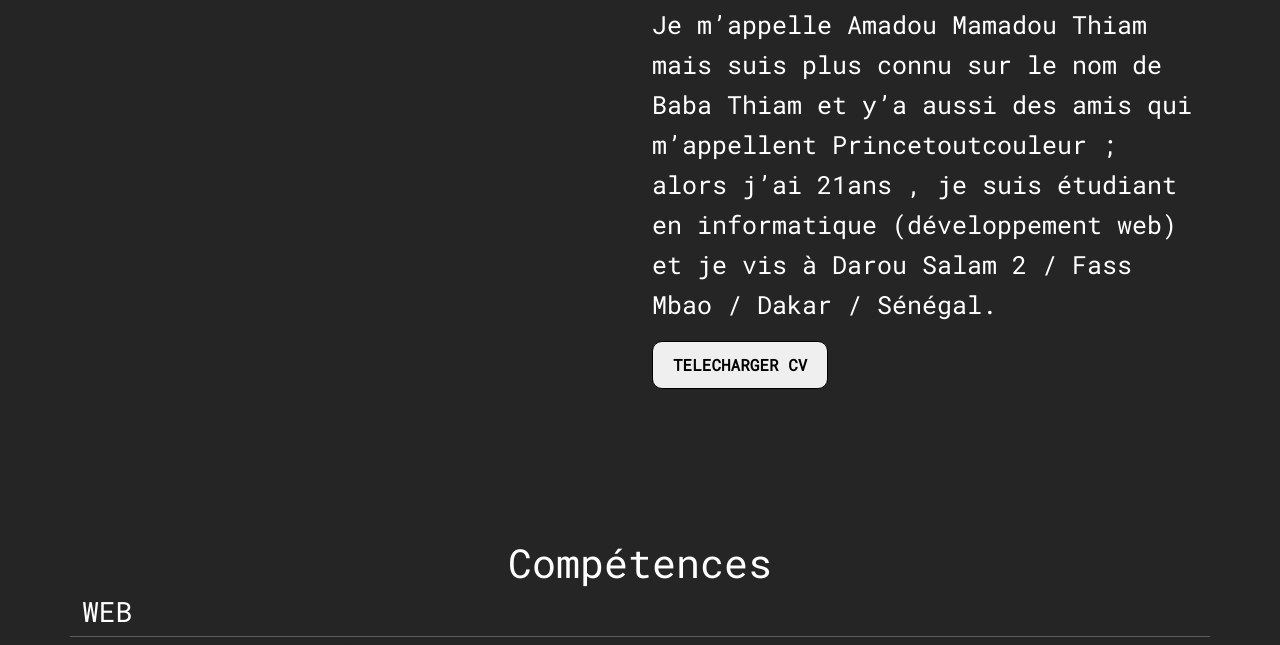
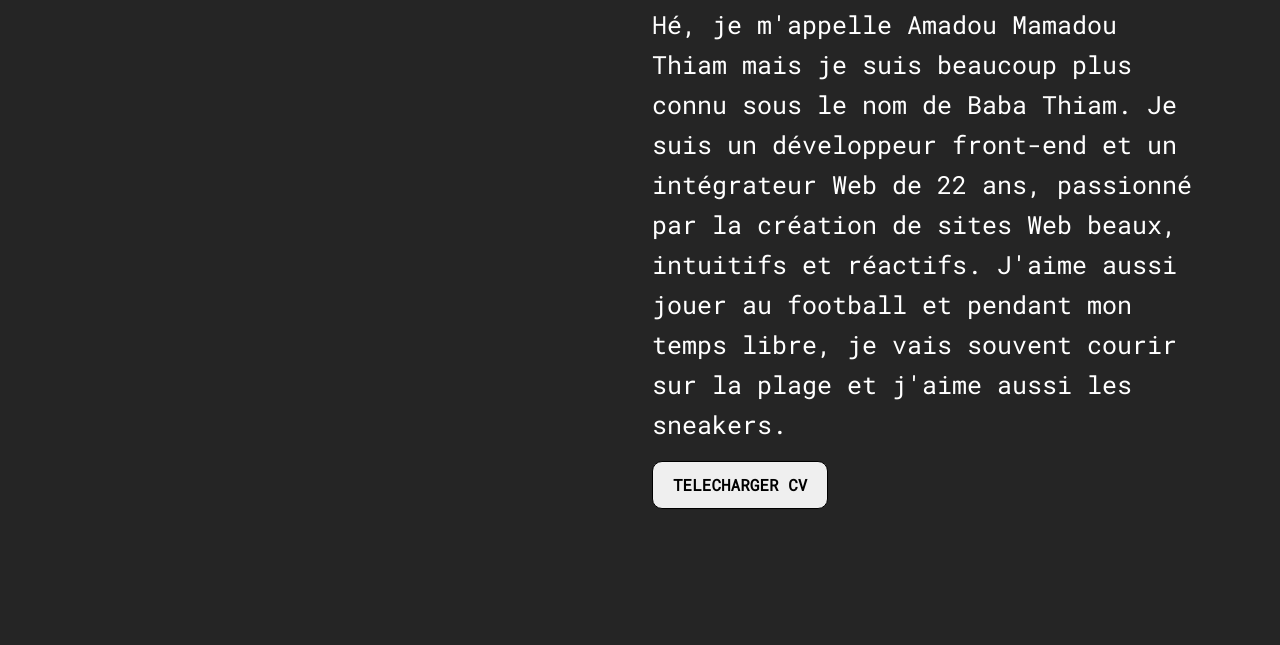
Before and after one commit to Princetoutcouleur/Princetoutcouleur-portfolio-amadou-mamadou-thiam-2023, a plain HTML site: page index.html in a window 1280 px wide. Shown: the part 776-1421 px from the top of the page. Drawn offline with nearby package versions, Linux system fonts and the light colour scheme.

Commit message:
about content change

```diff
--- a/index.html
+++ b/index.html
@@ -96,9 +96,12 @@
                 </div>
                 <div class="col-lg-6 col-md-12 col-sm-12">
                     <h1>à propos</h1>
-                    <p>Je m’appelle Amadou Mamadou Thiam mais suis plus connu sur le nom de Baba Thiam et y’a aussi des
-                        amis qui m’appellent Princetoutcouleur ; alors j’ai 21ans , je suis étudiant en informatique
-                        (développement web) et je vis à Darou Salam 2 / Fass Mbao / Dakar / Sénégal.</p>
+                    <p>Hé, je m'appelle Amadou Mamadou Thiam mais je suis beaucoup plus connu sous le nom de Baba Thiam.
+                        Je suis un développeur
+                        front-end et un intégrateur Web de 22 ans, passionné par la création de sites Web beaux,
+                        intuitifs et réactifs. J'aime
+                        aussi jouer au football et pendant mon temps libre, je vais souvent courir sur la plage et
+                        j'aime aussi les sneakers.</p>
                     <a href="./imgs/CV Amadou Mamadou Thiam.docx" download="CV-Amadou-Mamadou-Thiam"><button>TELECHARGER
                             CV</button></a>
 
```
